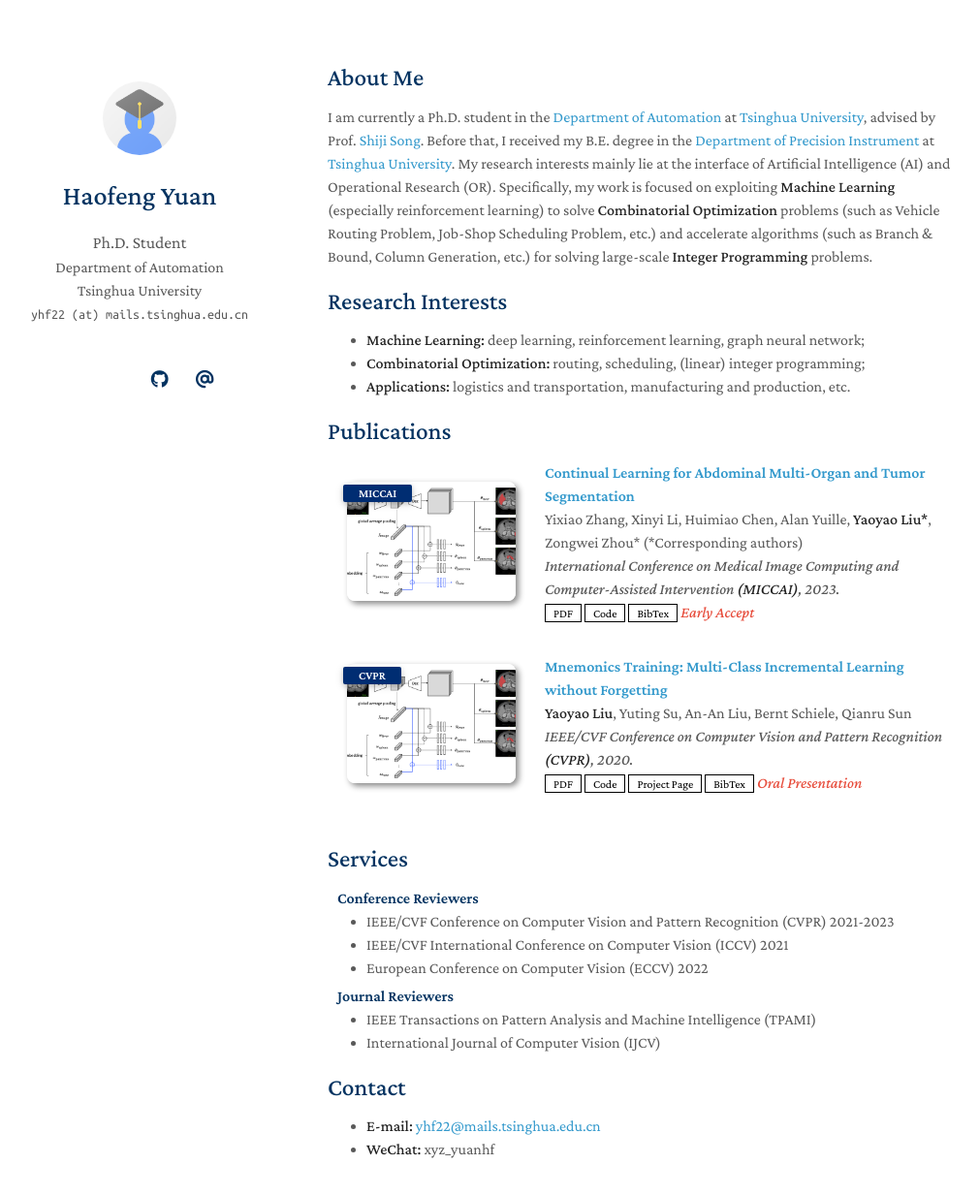
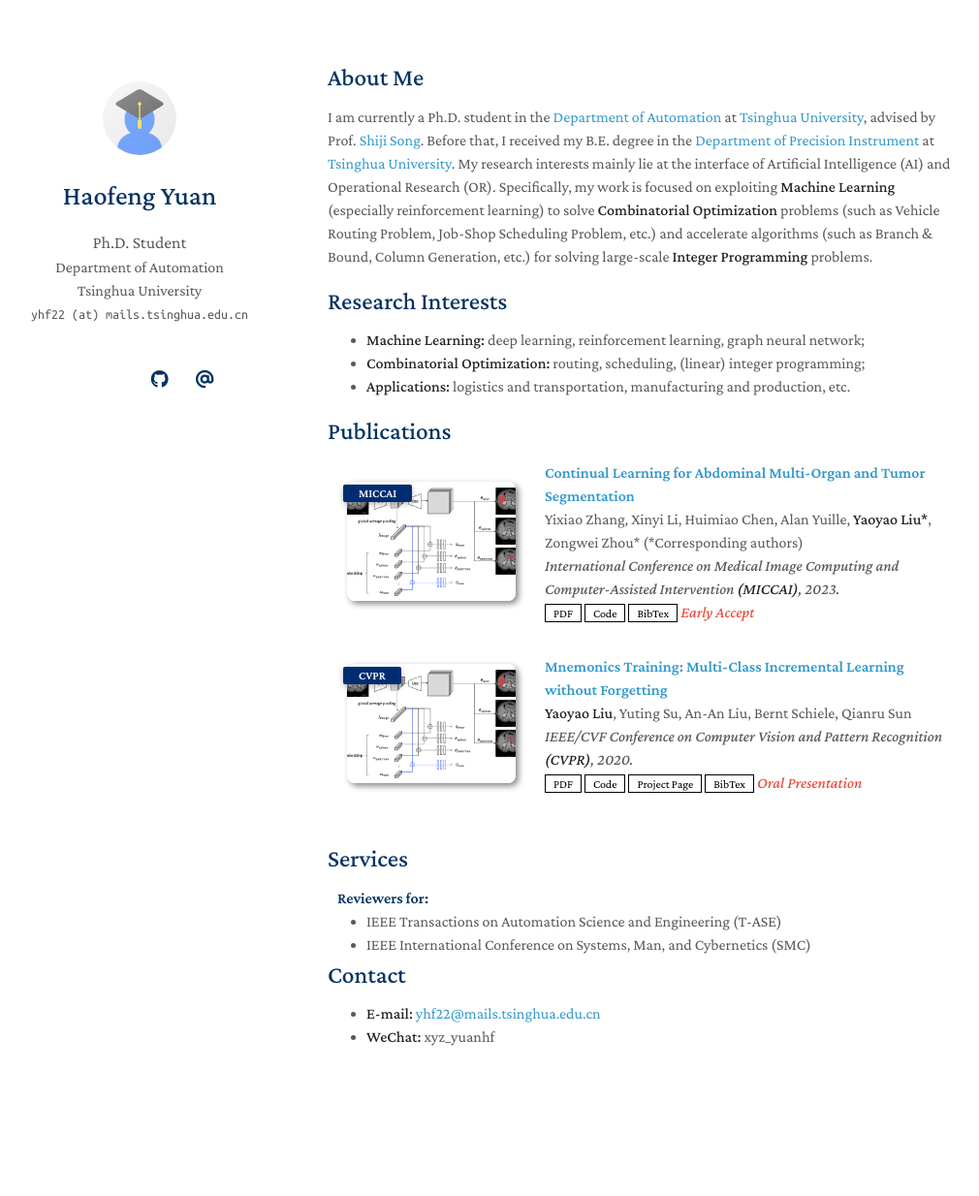
Before and after one commit to Xyz-yuanhf/Xyz-yuanhf.github.io, a Jekyll site: the page built from index.md, in a window 1280 px wide and 1292 px high. Shown: the top 1234 px of the window at 97% size, without its empty margins (132-1142 px from the left). Built offline with Jekyll 4.4.1, drawn with Linux system fonts in a browser that asks for light colours; a style sheet for code colours, icons or effects is not loaded; our own code applies the rules of GitHub Pages for plain Markdown files.

Commit message:
Update services.md

```diff
--- a/_includes/services.md
+++ b/_includes/services.md
@@ -1,16 +1,8 @@
 ## Services
 
-<h4 style="margin:0 10px 0;">Conference Reviewers</h4>
+<h4 style="margin:0 10px 0;">Reviewers for:</h4>
 
 <ul style="margin:0 0 5px;">
-  <li><a href="http://cvpr2023.thecvf.com/"><autocolor>IEEE/CVF Conference on Computer Vision and Pattern Recognition (CVPR) 2021-2023</autocolor></a></li>
-  <li><a href="http://iccv2021.thecvf.com/"><autocolor>IEEE/CVF International Conference on Computer Vision (ICCV) 2021</autocolor></a></li>
-  <li><a href="https://eccv2022.ecva.net/"><autocolor>European Conference on Computer Vision (ECCV) 2022</autocolor></a></li>
+  <li><a href="http://cvpr2023.thecvf.com/"><autocolor>IEEE Transactions on Automation Science and Engineering (T-ASE)</autocolor></a></li>
+  <li><a href="http://iccv2021.thecvf.com/"><autocolor>IEEE International Conference on Systems, Man, and Cybernetics (SMC)</autocolor></a></li>
 </ul>
-
-<h4 style="margin:0 10px 0;">Journal Reviewers</h4>
-
-<ul style="margin:0 0 20px;">
-  <li><a href="https://www.computer.org/csdl/journal/tp"><autocolor>IEEE Transactions on Pattern Analysis and Machine Intelligence (TPAMI)</autocolor></a></li>
-  <li><a href="https://www.springer.com/journal/11263"><autocolor>International Journal of Computer Vision (IJCV)</autocolor></a></li>
-</ul>
```
